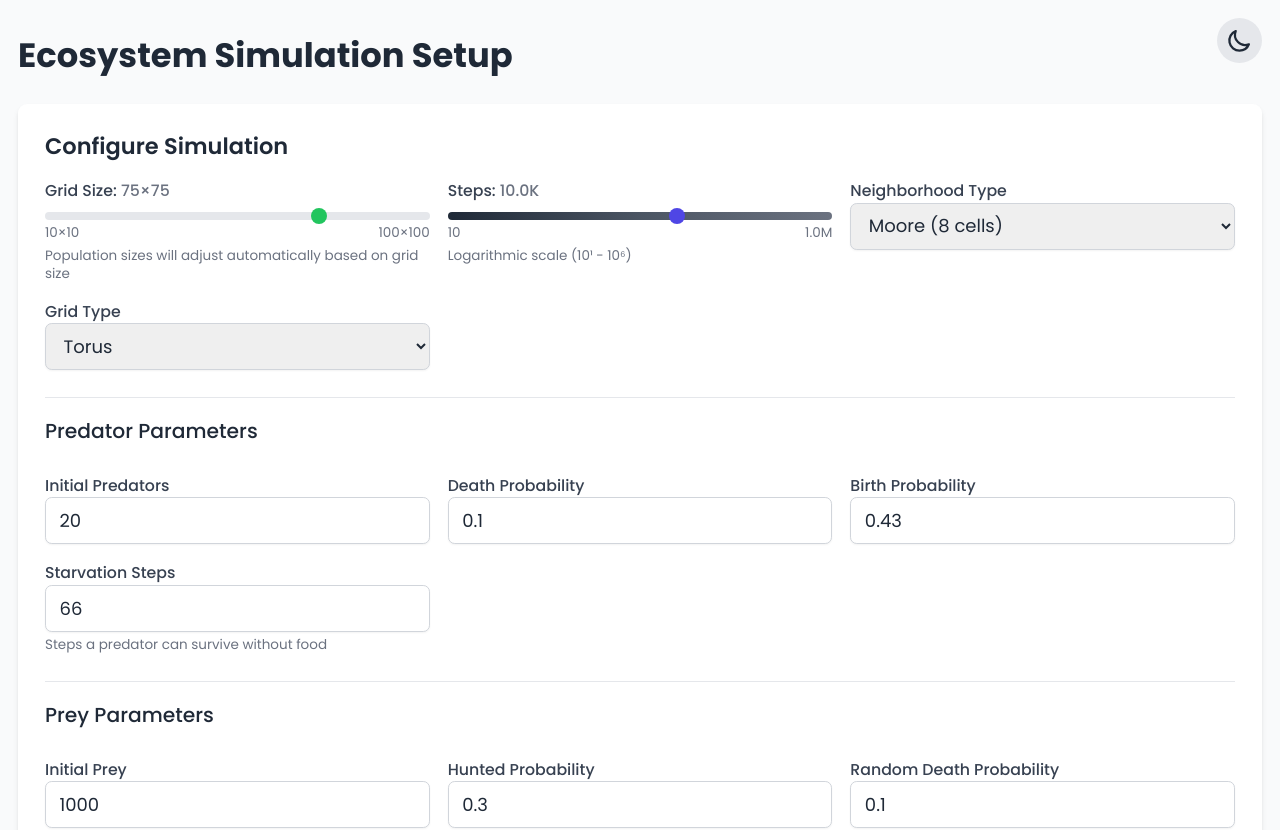
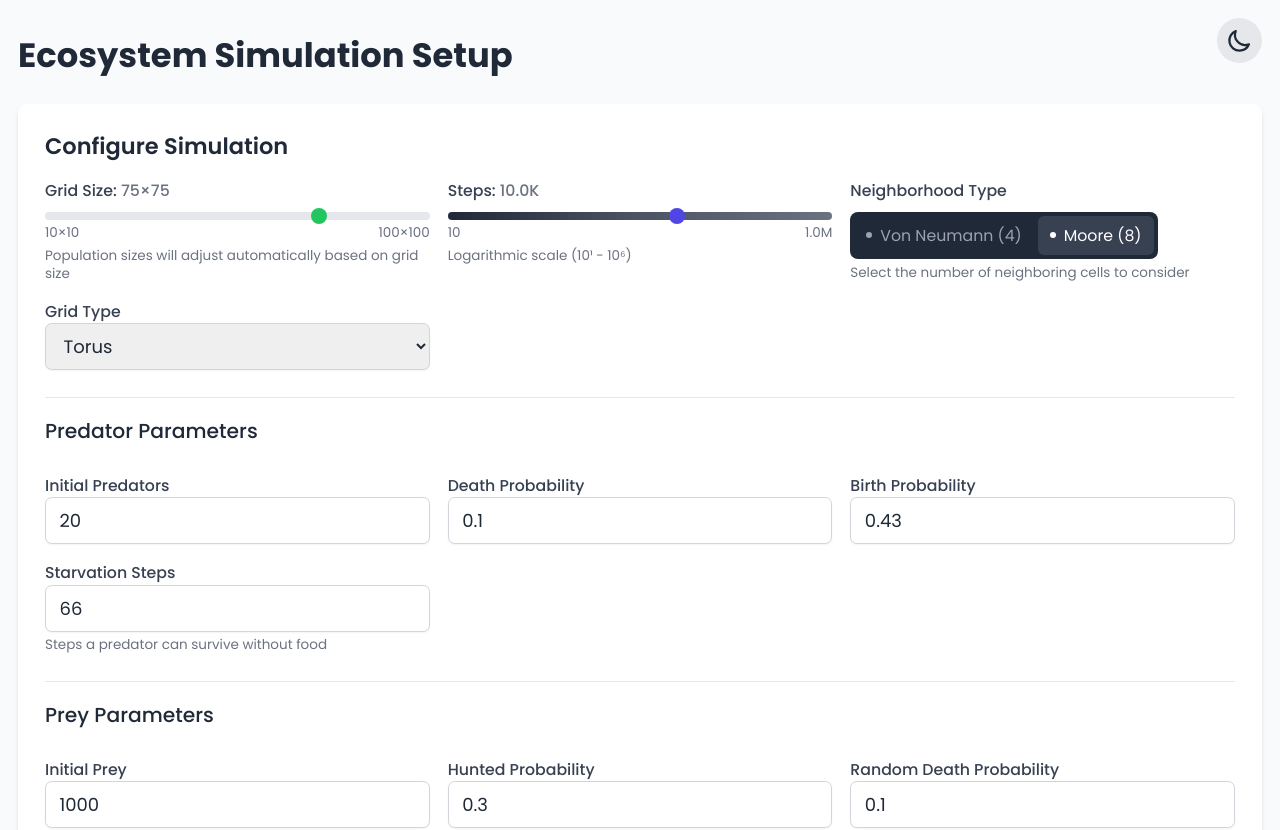
Before and after one commit to AIAll-TARS/modCA, a Next.js app in the folder frontend/: page /simulate in a window 1280 px wide. Shown: the top 830 px of the page. Built offline with nearby package versions, Linux system fonts and the light colour scheme; no server answers.

Commit message:
Replace neighborhood type dropdown with radio toggle

```diff
--- a/frontend/src/components/SimulationSetup.tsx
+++ b/frontend/src/components/SimulationSetup.tsx
@@ -159,6 +159,52 @@ export const SimulationSetup: React.FC<SimulationSetupProps> = ({ onStartSimulat
                 .steps-slider:hover::-moz-range-thumb {
                     background: #4338ca !important;
                 }
+
+                /* Radio toggle styles */
+                .radio-toggle {
+                    display: inline-flex;
+                    position: relative;
+                    padding: 4px;
+                    background: #1f2937;
+                    border-radius: 8px;
+                    gap: 4px;
+                }
+
+                .radio-toggle label {
+                    position: relative;
+                    padding: 8px 12px;
+                    cursor: pointer;
+                    border-radius: 6px;
+                    font-size: 0.875rem;
+                    display: flex;
+                    align-items: center;
+                    gap: 8px;
+                    color: #9ca3af;
+                    transition: all 0.2s;
+                }
+
+                .radio-toggle input[type="radio"] {
+                    position: absolute;
+                    opacity: 0;
+                    width: 0;
+                    height: 0;
+                }
+
+                .radio-toggle input[type="radio"]:checked + label {
+                    background: #374151;
+                    color: white;
+                }
+
+                .radio-toggle .dot {
+                    width: 6px;
+                    height: 6px;
+                    border-radius: 50%;
+                    background: currentColor;
+                }
+
+                .radio-toggle label:hover {
+                    color: #d1d5db;
+                }
             `}</style>
 
             <h1 className="text-3xl font-bold text-gray-800 dark:text-dark-text mb-6">Ecosystem Simulation Setup</h1>
@@ -246,15 +292,23 @@ export const SimulationSetup: React.FC<SimulationSetupProps> = ({ onStartSimulat
                                     </div>
 
                                     <div>
-                                        <label htmlFor="neighborhood_type" className="block text-sm font-medium text-gray-700 dark:text-gray-300">Neighborhood Type</label>
-                                        <Field
-                                            as="select"
-                                            name="neighborhood_type"
-                                            className="input"
-                                        >
-                                            <option value="von_neumann">Von Neumann (4 cells)</option>
-                                            <option value="moore">Moore (8 cells)</option>
-                                        </Field>
+                                        <label className="block text-sm font-medium text-gray-700 dark:text-gray-300 mb-2">Neighborhood Type</label>
+                                        <div className="radio-toggle">
+                                            <Field type="radio" name="neighborhood_type" value="von_neumann" id="von_neumann" />
+                                            <label htmlFor="von_neumann">
+                                                <span className="dot"></span>
+                                                Von Neumann (4)
+                                            </label>
+
+                                            <Field type="radio" name="neighborhood_type" value="moore" id="moore" />
+                                            <label htmlFor="moore">
+                                                <span className="dot"></span>
+                                                Moore (8)
+                                            </label>
+                                        </div>
+                                        <div className="text-xs text-gray-500 mt-1">
+                                            Select the number of neighboring cells to consider
+                                        </div>
                                         <ErrorMessage name="neighborhood_type" component="div" className="text-red-500 text-sm mt-1" />
                                     </div>
 
```
